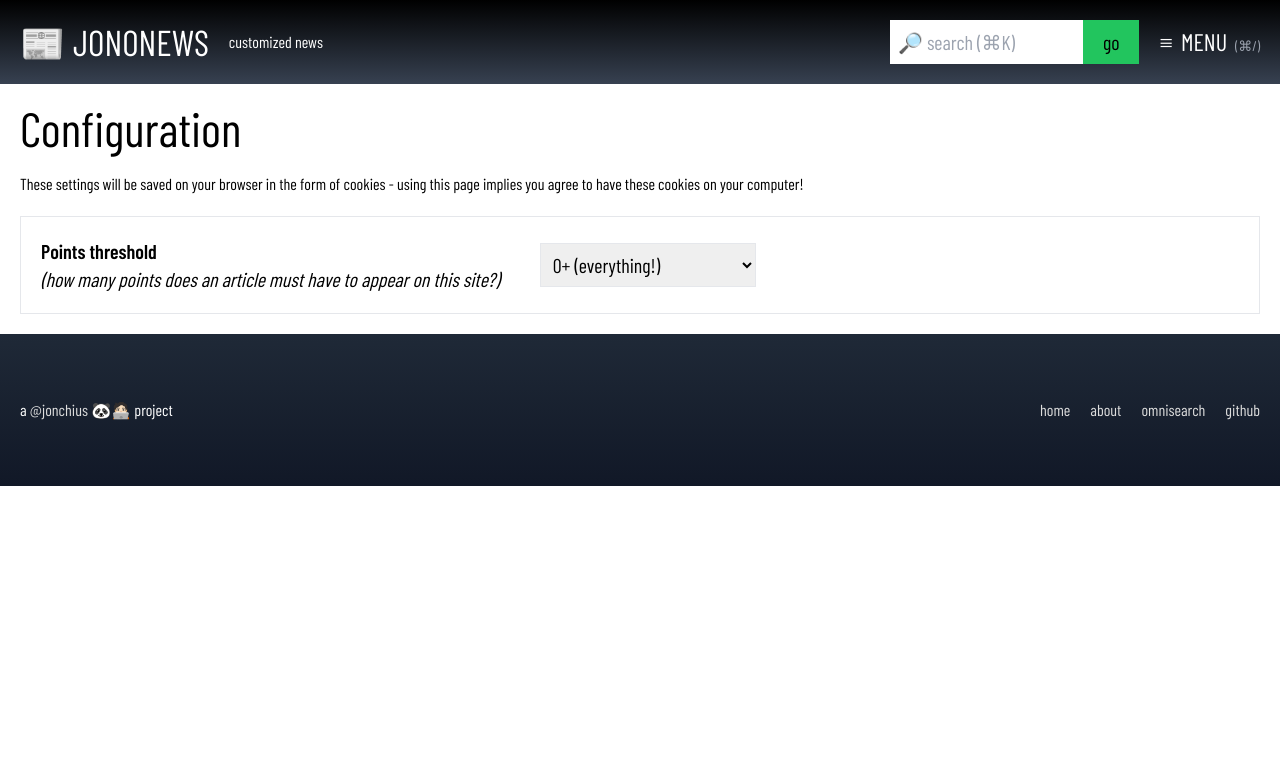
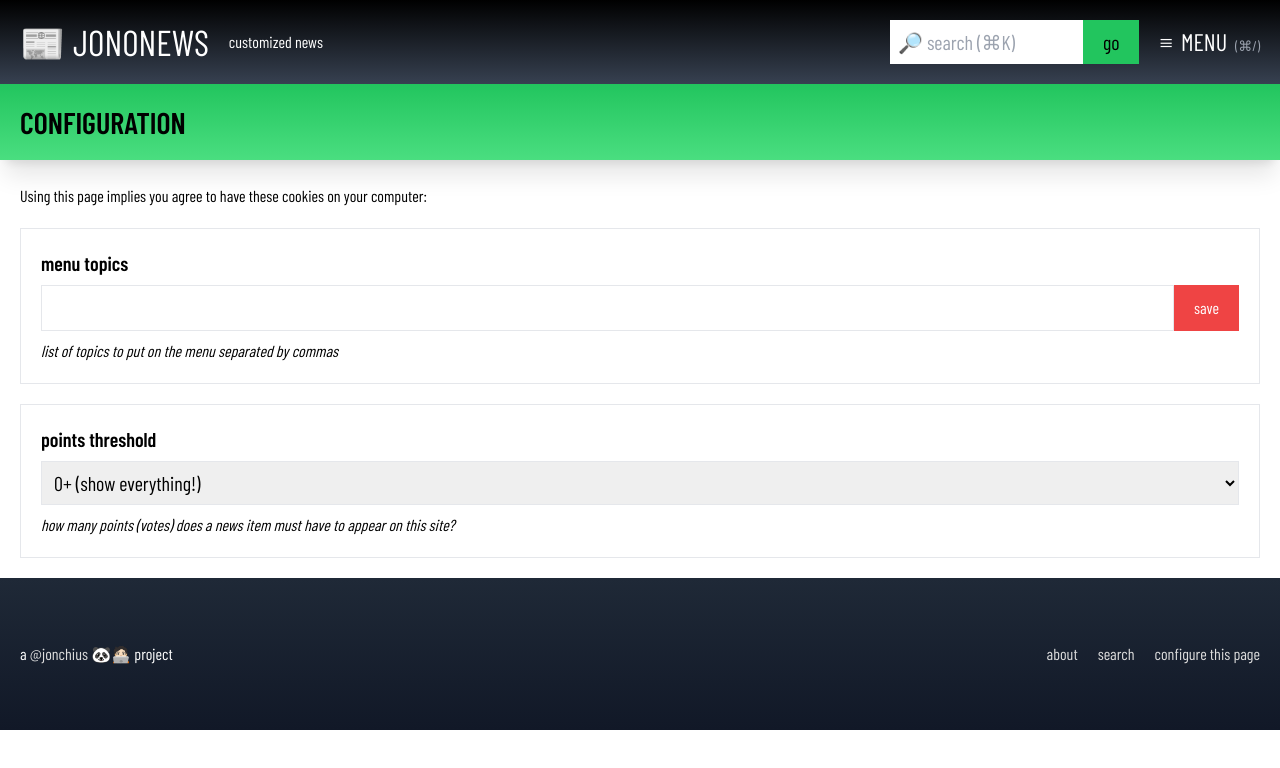
Before and after one commit to jonchius/jononews, a Next.js app: page /conf in a window 1280 px wide. Shown: the top 768 px of the page. Built offline with nearby package versions, Linux system fonts and the light colour scheme; a web font is replaced by a local one.

Commit message:
adding configuration functionality (basic)

```diff
--- a/app/conf/page.tsx
+++ b/app/conf/page.tsx
@@ -7,38 +7,81 @@ configuration for users
 
 'use client'
 
-import { useState, useEffect } from 'react'
+import React, { useState, useEffect } from 'react'
 import { MainDiv } from '../../components/main'
-import { setCookie } from './cook'
+import { text } from '../../components/text'
+import { PageNavi, NaviName } from '../../components/navi'
+import { setCookie, getCookie } from './cook'
 
 export default function Main() {
 
-  let defaultPointsThreshold = 0
-
-  const [pointsThreshold, setPointsThreshold] = useState(defaultPointsThreshold)
-
   useEffect(() => {
-    setPointsThreshold(Number(localStorage.getItem("jn-points")) || 0)
+    setPointsThreshold(Number(getCookie("jn-points")) || 0)
+    setTopics(getCookie("jn-topics") || '')
   }, [])
 
-
-  // TODO : insert input field to customize menu by topics
+  const [pointsThreshold, setPointsThreshold] = useState(0)
+  const [topics, setTopics] = useState('')
+  const [topicsSaved, setTopicsSaved] = useState(false)
 
   const handlePointInputChange = (event: React.ChangeEvent<HTMLSelectElement>): void => {
     event.preventDefault()
     setPointsThreshold(Number(event.target.value))
-    localStorage.setItem("jn-points", event.target.value)
     setCookie("jn-points", event.target.value, 36500)
   }
 
+  const handleUserTopics = (event: React.ChangeEvent<HTMLInputElement>): void => {
+    event.preventDefault()
+    setTopics(String(event.target.value))
+    setTopicsSaved(false)
+  }
+
+  const handleSubmitUserTopics = (event: React.MouseEvent): void => {
+    event.preventDefault()
+    setCookie("jn-topics", topics, 36500)
+    setTopicsSaved(true)
+  }
+
   return (
-    <MainDiv>
-      <h2 className="text-5xl mb-5">Configuration</h2>
-      <p>These settings will be saved on your browser in the form of cookies - using this page implies you agree to have these cookies on your computer!</p>
-      <form className="border border-gray-200 mt-5 p-5 flex items-center space-between gap-10">
-        <label htmlFor="points" className="text-xl"><strong>Points threshold</strong> <br /><em>(how many points does an article must have to appear on this site?)</em></label>
+
+    <>
+
+      <PageNavi>
+        <NaviName label={`${text['configuration']}`} />
+      </PageNavi>
+
+      <MainDiv className="mt-20">
+
+        <p>{text["configuration intro"]}</p>
+
+        <div className="border border-gray-200 mt-5 p-5 flex flex-col gap-2">
+
+          <label htmlFor="menulist" className="text-xl">
+            <strong>{text["menu topics"]}</strong>
+          </label>
+
+          <div className="flex flex-row">
+            <input type="text" className="border text-xl p-2 w-[100%]" name="menulist" onChange={handleUserTopics} value={topics} />
+            <input
+              type="submit"
+              className={`${topicsSaved ? 'bg-green-500' : 'bg-red-500'} hover:bg-black hover:white text-white p-2 px-5 hover:cursor-pointer`}
+              value={topicsSaved ? text['saved'] : text['save']}
+              onClick={handleSubmitUserTopics}
+            />
+          </div>
+
+          <p><em>{text["menu topics description"]}</em></p>
+
+        </div>
+
+        <div className="border border-gray-200 mt-5 p-5 flex flex-col gap-2">
+
+          <label htmlFor="points" className="text-xl">
+            <strong>{text["points threshold"]}</strong>
+          </label>
+
           <select name="points" className="border text-xl p-2" value={pointsThreshold} onChange={handlePointInputChange}>
-          <option value="0">0+ (everything!)</option>
+            <option value="0">0+ (show everything!)</option>
             <option value="10">10+</option>
             <option value="20">20+</option>
             <option value="30">30+</option>
@@ -48,10 +91,16 @@ export default function Main() {
             <option value="70">70+</option>
             <option value="80">80+</option>
             <option value="90">90+</option>
-          <option value="100">100+ (only the most liked!)</option>
+            <option value="100">100+ (show the most popular!)</option>
           </select>
-      </form>
+
+          <p><em>{text["points threshold description"]}</em></p>
+
+        </div>
+
       </MainDiv>
+
+    </>
   )
 
 }
--- a/app/page.tsx
+++ b/app/page.tsx
@@ -33,8 +33,7 @@ export const fetchCache = 'force-no-store'
 export default async function Main({searchParams}: MainProps) {
 
   let { page = 1, points } = await searchParams
-  points = await getPointsCookie()
-
+  if (!points) points = await getPointsCookie()
   const data = await getData('', page - 1, points)
   const { hits: list } = data
 
--- a/app/year/[slug]/page.tsx
+++ b/app/year/[slug]/page.tsx
@@ -11,6 +11,7 @@ import Item from "../../../components/item"
 import { text } from "../../../components/text"
 import { getData, getSomeYear, getThisYear, getNextYear } from "../../../util/data"
 import Note from "../../../components/note"
+import { cookies } from "next/headers"
 
 interface MainProps {
   params: {
@@ -18,8 +19,14 @@ interface MainProps {
   },
   searchParams: {
     page?: number,
-    points?: number
+    points?: any
   }
+}
+
+export async function getPointsCookie() {
+  const cookieStore = cookies()
+  const points = (await cookieStore).get('jn-points')?.value || 0
+  return points
 }
 
 export const dynamic = 'force-dynamic'
@@ -28,11 +35,11 @@ export const fetchCache = 'force-no-store'
 export default async function Main({params, searchParams}: MainProps) {
 
   const { slug } = await params
-  const { page = 1, points = 0 } = await searchParams
+  let { page = 1, points } = await searchParams
+  if (!points) points = await getPointsCookie()
   const { yearStart, yearEnd } = getSomeYear(slug)
   const after = yearStart ?? getThisYear()
   const before = yearEnd ?? getNextYear()
-
   const data = await getData('', page - 1, points, '>=', after, before)
   const { hits: list } = data
 
--- a/components/menu-full.tsx
+++ b/components/menu-full.tsx
@@ -14,6 +14,7 @@ import { ChildrenProps } from './prop'
 import { site, text } from './text'
 import Link from 'next/link'
 import { ThemeToggle } from '../util/theme'
+import { getCookie } from '../app/conf/cook'
 
 interface MenuFindWrapperProps {
   children: React.ReactNode | React.ReactNode[],
@@ -24,6 +25,7 @@ export function MenuFull() {
 
   const [ showMenu, setShowMenu ] = useState(false)
   const [ menuOpenedAlready, setMenuOpenedAlready ] = useState(false)
+  const [ topics, setTopics ] = useState([])
 
   useHotkeys('ctrl+k, meta+k', () => document.getElementById('desktop-search-in-nav')?.focus())
   useHotkeys('ctrl+/, meta+/', () => document.getElementById('open-menu')?.click())
@@ -40,7 +42,16 @@ export function MenuFull() {
   }
 
   useEffect(() => {
+
+    // focus on menu open
     if (menuOpenedAlready) document.getElementById('open-menu')?.focus()
+
+    // refresh custom term links
+    const topicCookies = getCookie('jn-topics')
+    if (topicCookies) {
+      setTopics(topicCookies.split(',').map(item => item.trim()))
+    }
+
   }, [showMenu, menuOpenedAlready])
 
   const MenuButton = () => {
@@ -138,11 +149,32 @@ export function MenuFull() {
 
   const MenuContent = () => {
     return (
-      <ul className="menu-list list-none mx-auto py-10" onClick={closeMenu}>
-        <li className="text-3xl"><Link href="/about">About</Link></li>
-        <li className="text-3xl"><Link href="/conf">Configuration</Link></li>
-        <li className="text-3xl"><Link href="/omni">Omnisearch</Link></li>
+      <ul className="menu-list list-none mx-auto py-5" onClick={closeMenu}>
+        <li className="text-3xl"><Link href="/about">{text["about"]}</Link></li>
+        <li className="text-3xl"><Link href="/conf">{text["configuration"]}</Link></li>
+        <li className="text-3xl"><Link href="/omni">{text["omnisearch"]}</Link></li>
       </ul>
+    )
+  }
+
+  const MenuCustom = () => {
+    return (
+      <>
+        <h2 className="text-4xl">{text["your terms"]}</h2>
+        <ul className="menu-list list-none mx-auto py-5" onClick={closeMenu}>
+          { topics && (
+            <>
+              {topics.map((topic: string) => (
+                <li key={`menu-customlink-${topic}`} className="text-3xl">
+                  <Link href={`/term/${topic.trim()}`}>
+                    {topic.trim()}
+                  </Link>
+                </li>
+              ))}
+            </>
+          )}
+        </ul>
+      </>
     )
   }
 
@@ -182,6 +214,7 @@ export function MenuFull() {
                   />
                 </MenuFindWrapper>
                 <MenuContent />
+                <MenuCustom />
               </MenuWrapper>
             </MenuDialog>
           </div>
--- a/components/navi.tsx
+++ b/components/navi.tsx
@@ -20,7 +20,7 @@ export const PageNavi = ({children}: any) => {
 }
 
 export const NaviName = (
-  {label, page} : { label: string, page: number}
+  {label, page} : { label: string, page?: number}
 ) => {
   return (
     <h2 className="navi-name text-md md:text-3xl text-black font-bold uppercase">
--- a/components/tail.tsx
+++ b/components/tail.tsx
@@ -1,4 +1,5 @@
 import Link from "next/link"
+import { text } from "./text"
 
 export default function Tail () {
   return (
@@ -6,10 +7,10 @@ export default function Tail () {
       <div className="w-screen-xl max-w-screen-xl mx-auto text-white text-center md:text-left flex justify-between gap-5">
         <div className="tail-1">a <Link href="https://jonchius.com" target="_blank">@jonchius</Link> <span aria-hidden="true">🐼🧑🏻‍💻</span> project</div>
         <div className="tail-2 flex gap-5">
-          <Link href="/">home</Link>
-          <Link href="/about">about</Link>
-          <Link href="/omni">omnisearch</Link>
-          <Link href="https://github.com/jonchius/jononews">github</Link>
+
+          <Link href="/about">{text['about']}</Link>
+          <Link href="/omni">{text['search']}</Link>
+          <Link href="/conf">{text['configure this page']}</Link>
         </div>
       </div>
     </footer>
--- a/components/text.tsx
+++ b/components/text.tsx
@@ -13,7 +13,9 @@ export const site = {
 export const text = {
   "menu" : "menu",
   "home" : "home",
+  "about" : "about",
   "no items" : "no items or end of file",
+  "search" : "search",
   "search go button" : "go",
   "search with keybinding" : "🔎 search (⌘K)",
   "close menu" : "close menu",
@@ -27,6 +29,16 @@ export const text = {
   "search term" : "search term",
   "minimum points" : "minimum upvotes",
   "article dated on or after" : "dated on/after",
-  "article dated on or before" : "dated on/before"
-
+  "article dated on or before" : "dated on/before",
+  "configuration" : "configuration",
+  "configure this page" : "configure this page",
+  "configuration intro" : "Using this page implies you agree to have these cookies on your computer:",
+  "your terms" : "your terms",
+  "menu topics" : "menu topics",
+  "menu topics description": "list of topics to put on the menu separated by commas",
+  "points threshold" : "points threshold",
+  "points threshold description" : "how many points (votes) does a news item must have to appear on this site?",
+  "save" : "save",
+  "saved" : "saved!",
+  "omnisearch" : "omnisearch (advanced search)",
 }
```
Also changed, not shown: app/term/[slug]/page.tsx (+11 -4 lines). Lines whose indentation alone changed are shown as unchanged.
